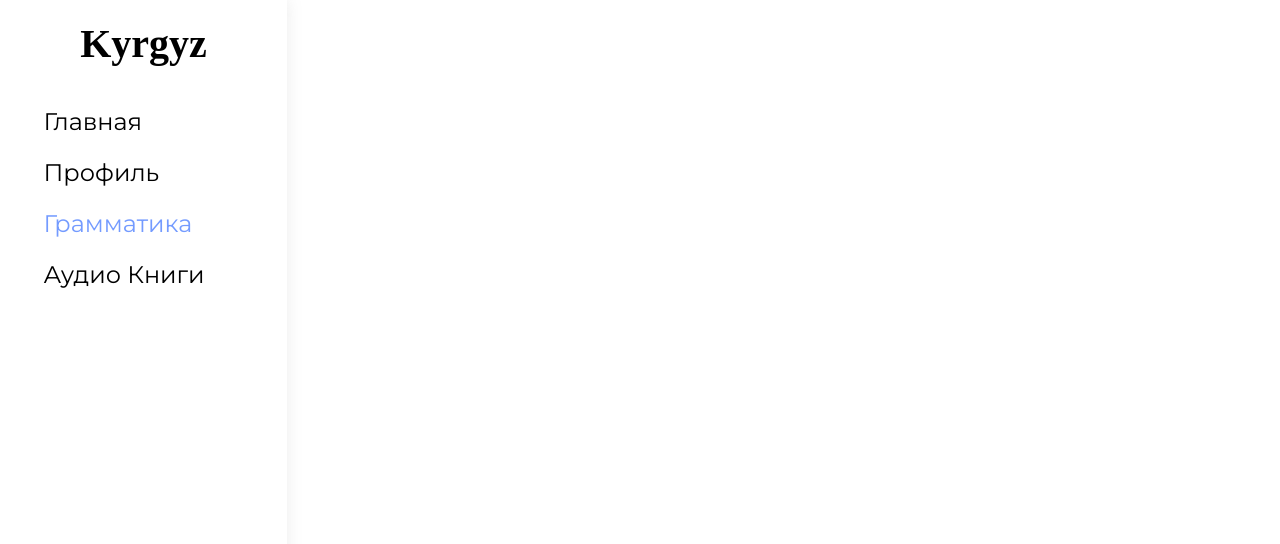
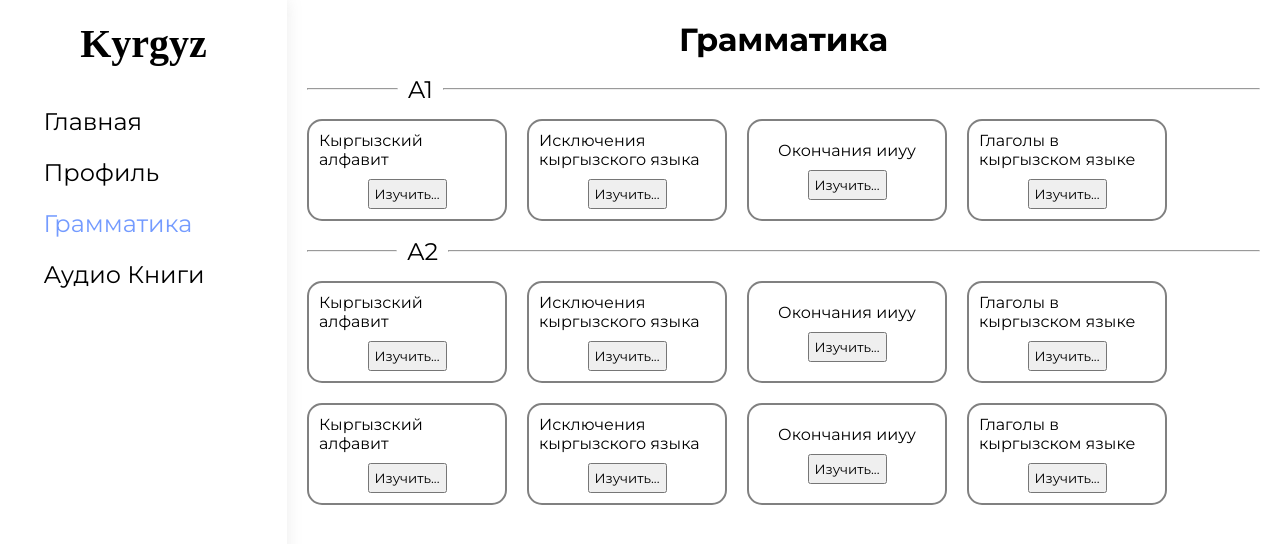
Before and after one commit to EmirlanDogdurbaev/kyrgyz_voice, a React (Vite) app: page /grammatic in a window 1280 px wide. Shown: the top 544 px of the page. Built offline with nearby package versions, Linux system fonts and the light colour scheme; the HTML template or start-up script is replaced by a standard one; a web font is replaced by a local one.

Commit message:
add grammar page and theme component

```diff
--- a/src/App.jsx
+++ b/src/App.jsx
@@ -2,12 +2,14 @@ import "./App.css";
 import Layout from "./components/Layout/Layout";
 import { Route, Routes } from "react-router-dom";
 import Home from "./pages/Home/Home";
+import Grammar from "./pages/Grammar/Grammar";
 function App() {
   return (
     <>
       <Layout>
         <Routes>
           <Route path="/" index element={<Home />} />
+          <Route path="/grammatic" element={<Grammar/>} />
         </Routes>
       </Layout>
     </>
--- /dev/null
+++ b/src/components/LanguageTheme/Theme.jsx
@@ -0,0 +1,13 @@
+import React from 'react'
+import cl from './Theme.module.scss'
+
+function Theme(props) {
+  return (
+    <a href='#' className={cl.box}>
+        <p>{props.theme}</p>
+        <button type="button">Изучить...</button>
+    </a>
+  )
+}
+
+export default Theme
--- /dev/null
+++ b/src/components/LanguageTheme/Theme.module.scss
@@ -0,0 +1,16 @@
+.box{
+    width: 200px;
+    padding: 10px 10px;
+    border: 2px solid gray;
+    border-radius: 15px;
+    display: flex;
+    flex-direction: column;
+    align-items: center;
+    justify-content: center;
+    gap: 10px;
+
+    button{
+        padding: 5px;
+        cursor: pointer;
+    }
+}
--- /dev/null
+++ b/src/pages/Grammar/Grammar.jsx
@@ -0,0 +1,39 @@
+import React from "react";
+import cl from "./Grammar.module.scss";
+import Theme from "../../components/LanguageTheme/Theme";
+
+function Grammar() {
+  return (
+    <div className={cl.wrap}>
+      <h1>Грамматика</h1>
+      <div className={cl.level}>
+        <hr className={cl.Lleft} />
+        <p>A1</p>
+        <hr className={cl.Lright} />
+      </div>
+      <div className={cl.maping}>
+        <Theme theme="Кыргызский алфавит" />
+        <Theme theme="Исключения кыргызского языка" />
+        <Theme theme="Окончания ииуу" />
+        <Theme theme="Глаголы в кыргызском языке" />
+      </div>
+      <div className={cl.level}>
+        <hr className={cl.Lleft} />
+        <p>A2</p>
+        <hr className={cl.Lright} />
+      </div>
+      <div className={cl.maping}>
+        <Theme theme="Кыргызский алфавит" />
+        <Theme theme="Исключения кыргызского языка" />
+        <Theme theme="Окончания ииуу" />
+        <Theme theme="Глаголы в кыргызском языке" />
+        <Theme theme="Кыргызский алфавит" />
+        <Theme theme="Исключения кыргызского языка" />
+        <Theme theme="Окончания ииуу" />
+        <Theme theme="Глаголы в кыргызском языке" />
+      </div>
+    </div>
+  );
+}
+
+export default Grammar;
--- /dev/null
+++ b/src/pages/Grammar/Grammar.module.scss
@@ -0,0 +1,37 @@
+.wrap{
+    width: 100%;
+    min-height: 100vh;
+    display: flex;
+    flex-direction: column;
+    padding: 20px;
+    gap: 20px;
+
+    h1{
+        font-size: 32px;
+        text-align: center;
+    }
+
+    .level{
+        width: 100%;
+        height: 20px;
+        display: flex;
+        align-items: center;
+        gap: 10px;
+        .Lleft{
+            width: 10%;
+        }
+        p{
+            font-size: 24px;
+        }
+        .Lright{
+            width: 90%;
+        }
+    }
+
+    .maping{
+        width: 100%;
+        display: flex;
+        flex-wrap: wrap;
+        gap: 20px;
+    }
+}
```
